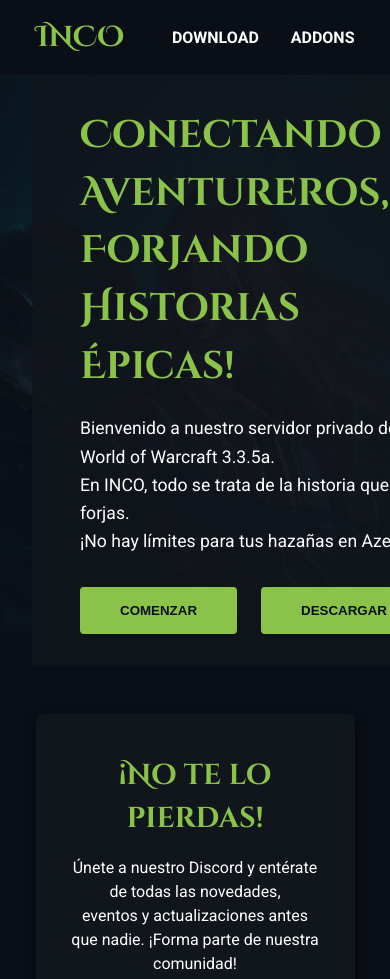
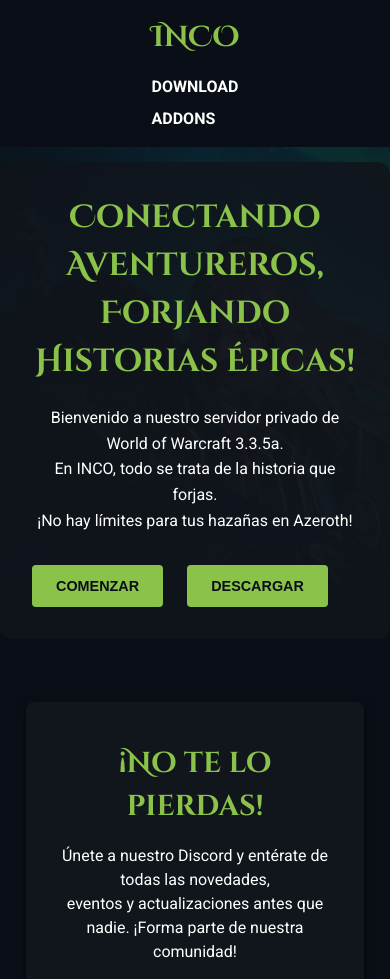
Before and after one commit to Maevisxga/EdenWeb, a plain HTML site: page index.html in a window 390 px wide. Shown: the top 979 px of the page. Drawn offline with Linux system fonts and the light colour scheme.

Commit message:
Update styles.css

```diff
--- a/styles.css
+++ b/styles.css
@@ -68,7 +68,7 @@ a {
 .hero {
   position: relative;
   width: 100%;
-  height: 70vh; /* Ajusta la altura del hero según prefieras */
+  height: 70vh; /* Altura ajustable */
   overflow: hidden;
   background:
     linear-gradient(to right, rgba(10,15,23,0.9) 0%, rgba(10,15,23,0.7) 50%, rgba(10,15,23,0.8) 100%),
@@ -76,10 +76,10 @@ a {
   background-size: cover;
   display: flex;
   align-items: center;
-  justify-content: flex-start; /* Alineación a la izquierda */
+  justify-content: flex-start; /* Alinea a la izquierda */
 }
 
-/* Sombreado extra para suavizar la transición de Hero a la siguiente sección */
+/* Sombreado extra para suavizar la transición */
 .hero::after {
   content: "";
   position: absolute;
@@ -305,3 +305,44 @@ a {
 .footer-social a:hover {
   color: #8bc34a;
 }
+
+/* =============================
+   MEDIA QUERIES (RESPONSIVE)
+============================= */
+@media (max-width: 768px) {
+  .header {
+    flex-direction: column;
+    gap: 1rem;
+  }
+  .menu ul {
+    flex-direction: column;
+    gap: 0.5rem;
+  }
+  .hero {
+    height: 60vh;
+    justify-content: center;
+    text-align: center;
+  }
+  .hero-content-box {
+    margin-left: 0;
+    padding: 2rem;
+  }
+  .hero-title {
+    font-size: 2rem;
+  }
+  .hero-subtitle {
+    font-size: 1rem;
+  }
+  .btn,
+  .btn-discord {
+    padding: 0.8rem 1.5rem;
+    font-size: 0.9rem;
+  }
+  .info-discord, .faq-section {
+    width: 95%;
+    padding: 1rem;
+  }
+  .footer {
+    padding: 1.5rem 1rem;
+  }
+}
```
